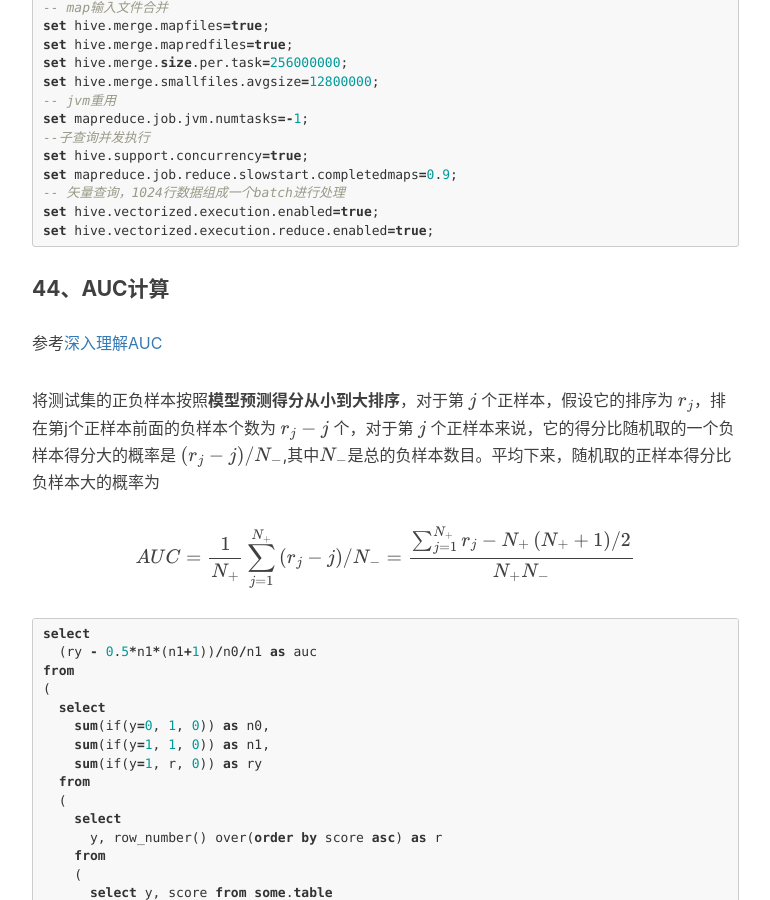
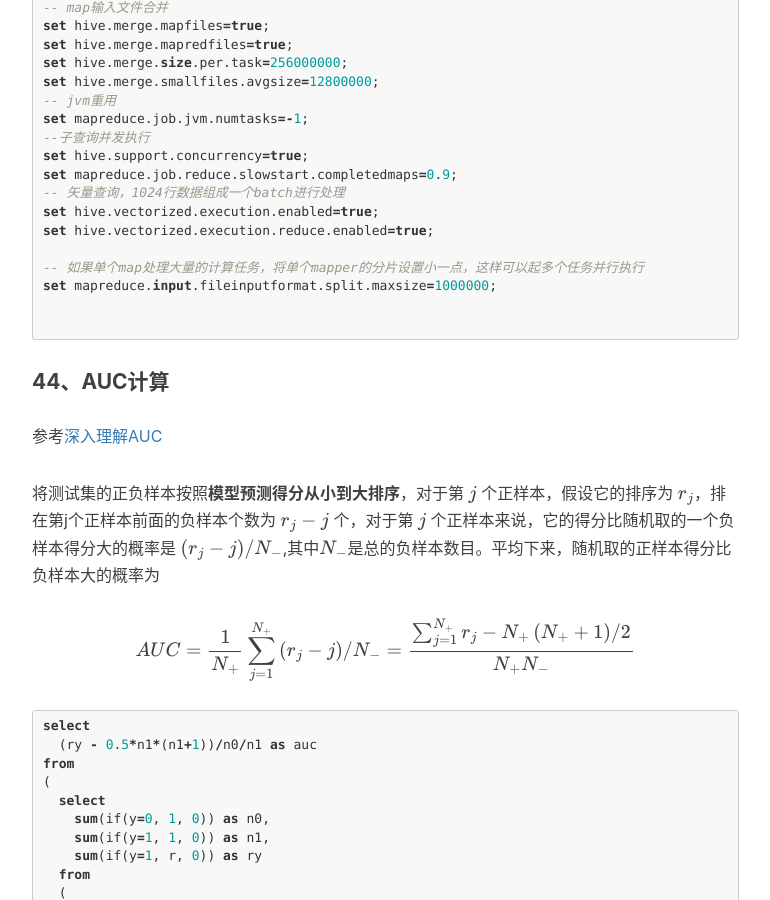
Before and after one commit to cddesire/cddesire.github.io, a Jekyll site: the page built from _posts/2017-05-23-common-sql-code.markdown, in a window 1280 px wide and 900 px high, scrolled down 14370 px. Shown: the whole window, without its empty margins (233-1003 px from the left). Built offline with Jekyll 4.4.1, drawn with Linux system fonts in a browser that asks for light colours; nearby versions of some CDN libraries; formulas are drawn with MathJax 3; comment, search, counter and statistics services are not loaded.

Commit message:
Update 2017-05-23-common-sql-code.markdown

````diff
--- a/_posts/2017-05-23-common-sql-code.markdown
+++ b/_posts/2017-05-23-common-sql-code.markdown
@@ -746,6 +746,11 @@ set mapreduce.job.reduce.slowstart.completedmaps=0.9;
 -- 矢量查询，1024行数据组成一个batch进行处理
 set hive.vectorized.execution.enabled=true;
 set hive.vectorized.execution.reduce.enabled=true;
+
+-- 如果单个map处理大量的计算任务，将单个mapper的分片设置小一点，这样可以起多个任务并行执行
+set mapreduce.input.fileinputformat.split.maxsize=1000000;
+
+
 ```
 
 #### 44、AUC计算
````
